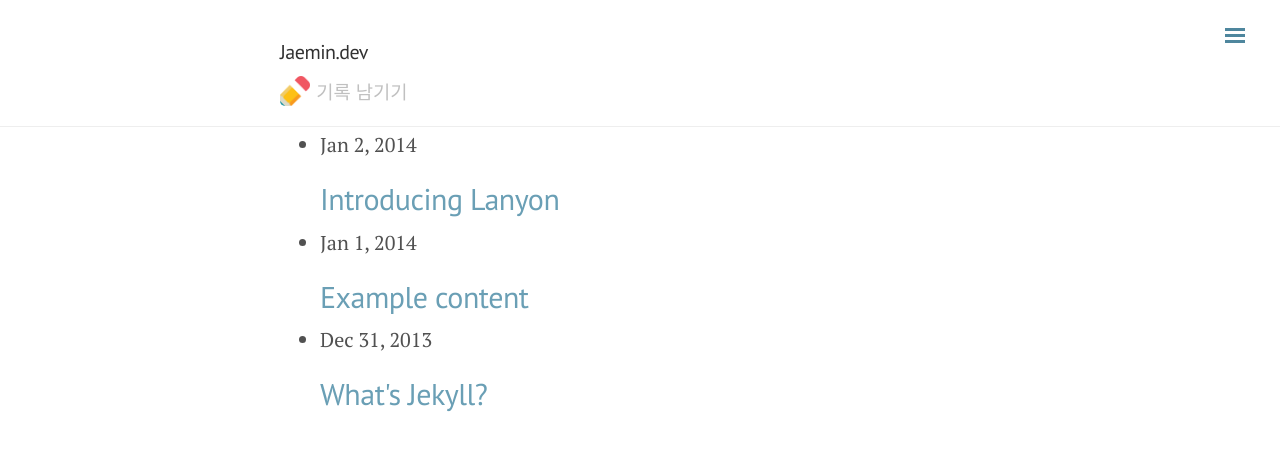
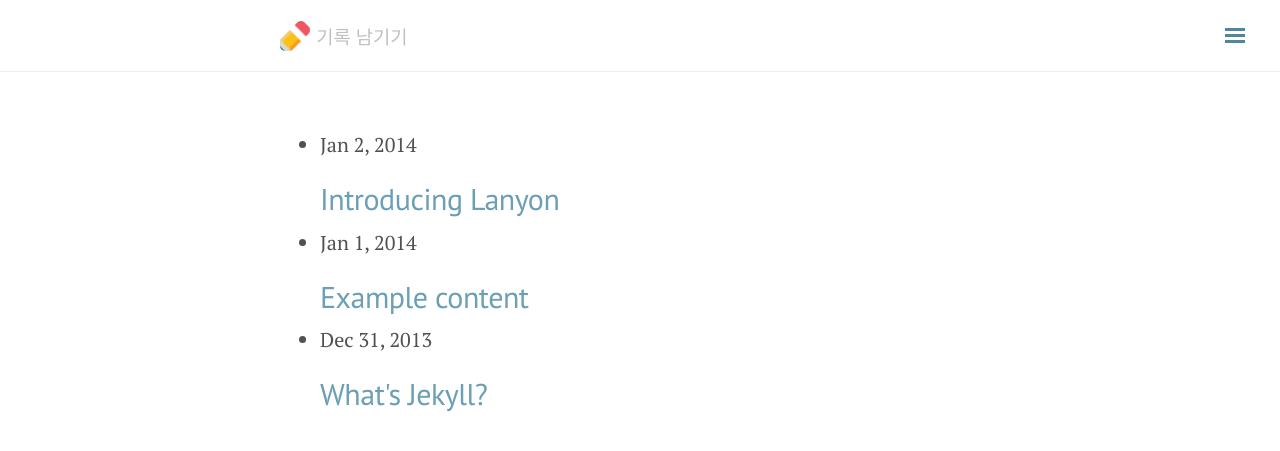
Before and after one commit to jaemining/jaemining.github.io, a Jekyll site: the page built from index.html, in a window 1280 px wide. Shown: the top 451 px of the page. Built offline with Jekyll 4.4.1, drawn with Linux system fonts in a browser that asks for light colours; nearby versions of some CDN libraries; comment, search, counter and statistics services are not loaded.

Commit message:
Modify default.html

```diff
--- a/_layouts/default.html
+++ b/_layouts/default.html
@@ -14,7 +14,6 @@
         <div class="container">
           <h3 class="masthead-title">
             <a href="{{ site.baseurl }}/" title="Home" title="{{ site.title }}">
-                <h4>Jaemin.dev</h4>
               <img class="masthead-logo" src="{{ site.baseurl }}{{ site.logo }}"/>
             </a>
             <small>{{ site.tagline }}</small>
```
